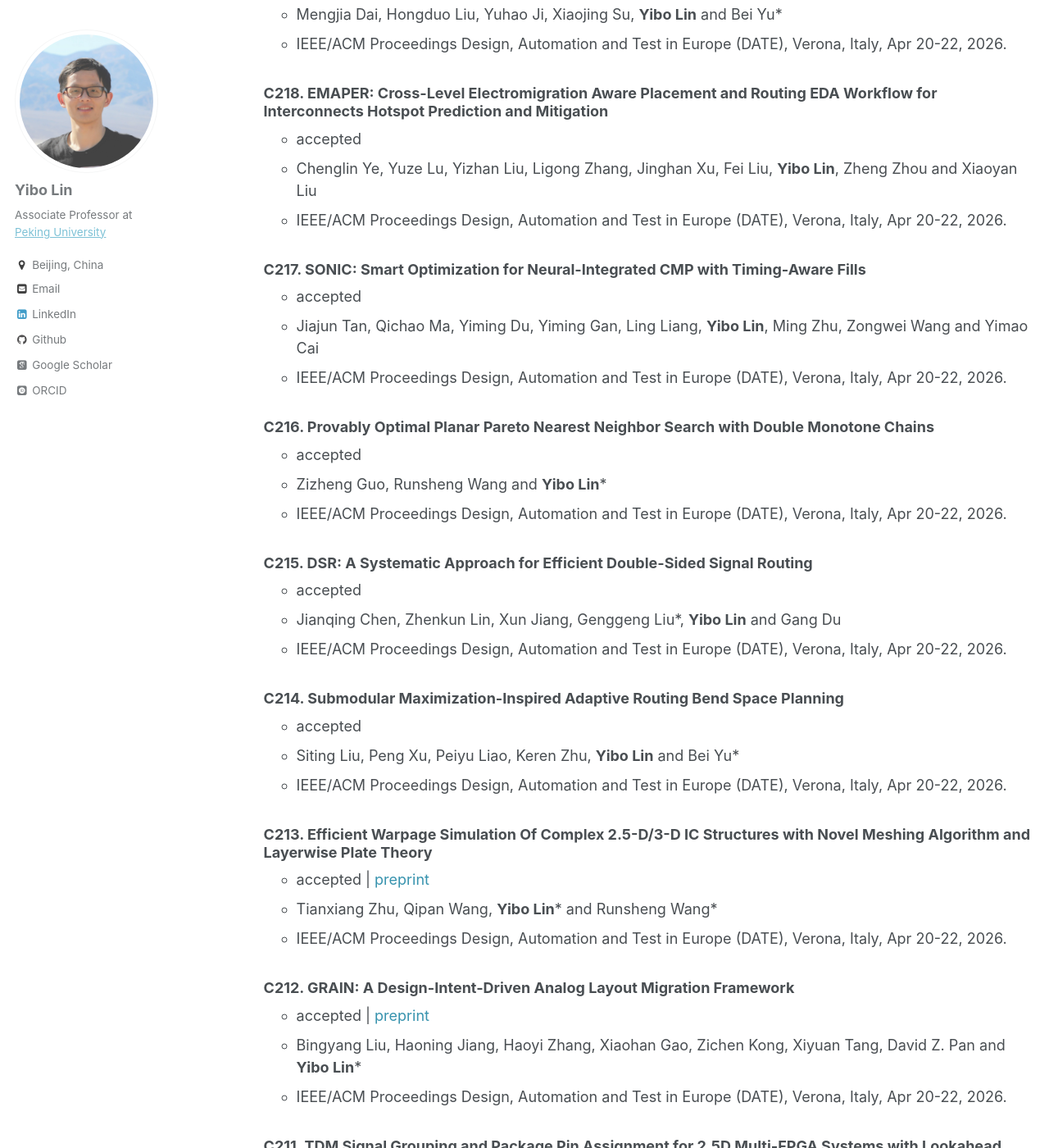
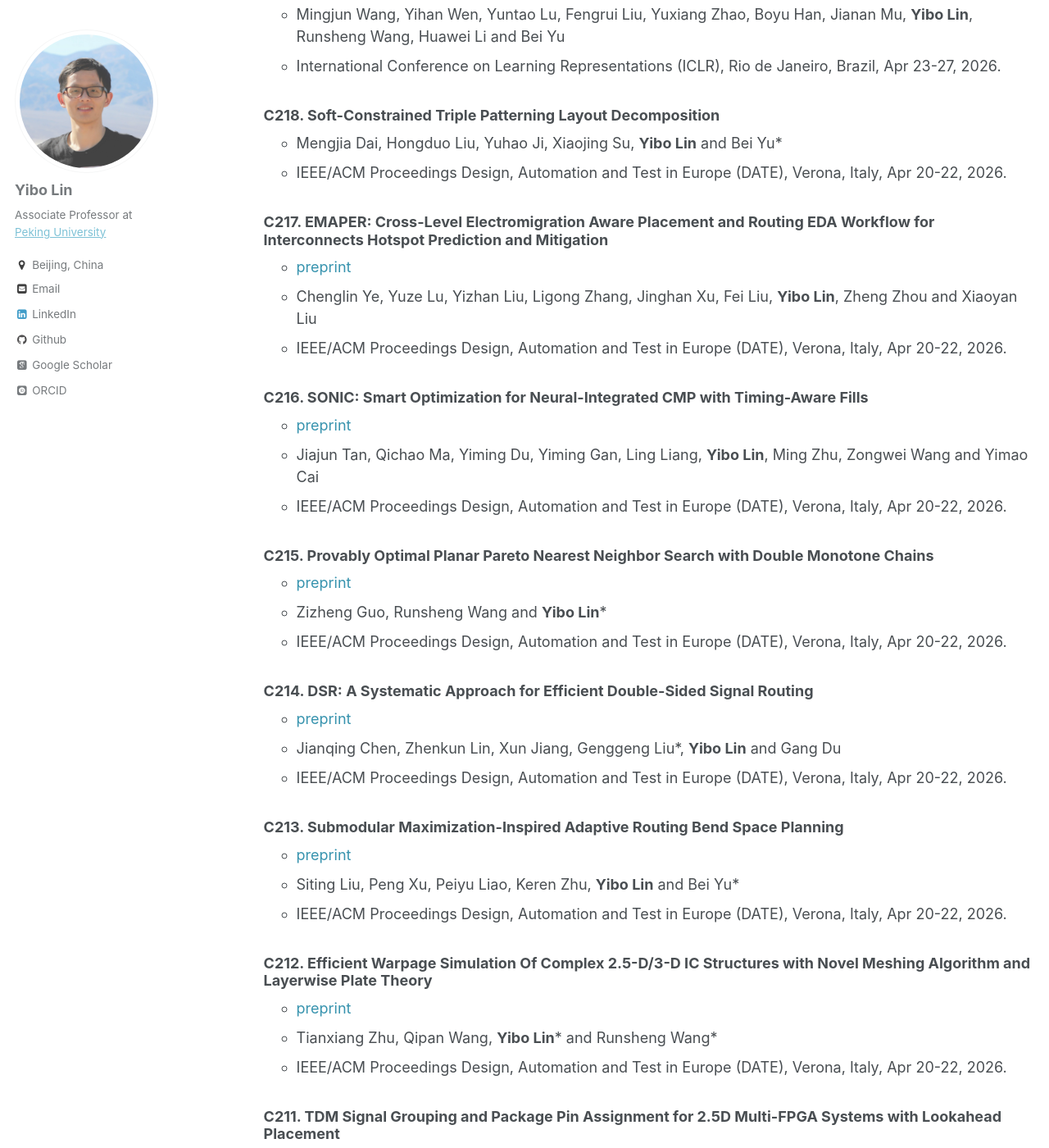
Before and after one commit to limbo018/limbo018.github.io, a Jekyll site: the page built from _pages/publications.md, in a window 1280 px wide and 1400 px high, scrolled down 3788 px. Shown: the whole window at 82% size. Built offline with Jekyll 4.4.1, drawn with Linux system fonts in a browser that asks for light colours; some web fonts are replaced; some of the changed text lies outside the part shown.

Commit message:
add date2026 and iseda2026 papers

```diff
--- a/_pages/publications.md
+++ b/_pages/publications.md
@@ -81,78 +81,77 @@
      * ACM/IEEE Design Automation Conference (DAC), Long Beach, CA, Jul 26-29, 2026.
 
   ### C226. HeteroPower: A CPU-GPU Heterogeneous Engine to Accelerate Gate-Level Power Analysis
-     * accepted
+     * <a href="/publications/papers/POWER_ISEDA2026_Shi.pdf" style="color:#3793ae">preprint</a> \| *Best Paper Nomination*
      * Xizhe Shi, Zizheng Guo, Zuodong Zhang, Yun Liang, Runsheng Wang\* and **Yibo Lin**\*
      * IEEE/ACM International Symposium of EDA (ISEDA), Singapore, May 8-12, 2026.
 
   ### C225. CAPCell: Standard Cell Layout Synthesis with Parasitic Capacitance Aware Parallel Sampling
-     * accepted
+     * <a href="/publications/papers/POWER_ISEDA2026_Shi.pdf" style="color:#3793ae">preprint</a>
      * Kairong Guo, Jiechen Huang, Wenjian Yu and **Yibo Lin**\*
      * IEEE/ACM International Symposium of EDA (ISEDA), Singapore, May 8-12, 2026.
 
   ### C224. LEGO: An LLM Skill-Based Front-End Design Generation Platform
-     * accepted
+     * <a href="/publications/papers/RTL_ISEDA2026_Lou.pdf" style="color:#3793ae">preprint</a> \| *Best Paper Nomination*
      * Jincheng Lou, Ruohan Xu, Jiecheng Ma, Runzhe Tao, Xinyu Qu and **Yibo Lin**\*
      * IEEE/ACM International Symposium of EDA (ISEDA), Singapore, May 8-12, 2026.
 
   ### C223. RePart: Efficient Hypergraph Partitioning with Logic Replication Optimization for Multi-FPGA System
-     * accepted
+     * <a href="/publications/papers/PART_ISEDA2026_Fu.pdf" style="color:#3793ae">preprint</a>
      * Zizhuo Fu, Yifan Zhou, Zhaoxin Lu, Guangyu Sun, Runsheng Wang, Meng Li\* and **Yibo Lin**\*
      * IEEE/ACM International Symposium of EDA (ISEDA), Singapore, May 8-12, 2026.
 
   ### C222. Flexible Double-Side Pin Redistribution with Efficient Virtual-Net-Guided Cell Type Assignment
-     * accepted
+     * <a href="/publications/papers/ROUTE_ISEDA2026_Jiang.pdf" style="color:#3793ae">preprint</a> \| *Best Paper Nomination*
      * Xun Jiang, Haoran Lu, Yifan Chen, Jiarui Wang, Chunyuan Zhao, Yibo Zhang, Jianxiang Jin, Heng Wu, Runsheng Wang and **Yibo Lin**\*
      * IEEE/ACM International Symposium of EDA (ISEDA), Singapore, May 8-12, 2026.
 
   ### C221. ElmoreCeff: A GPU-Friendly Elmore-Like Delay Calculator with a Closed-Form Effective Capacitance Model
-     * accepted
+     * <a href="/publications/papers/TIMING_ISEDA2026_Liu.pdf" style="color:#3793ae">preprint</a>
      * Haichuan Liu, Zizheng Guo, Runsheng Wang and **Yibo Lin**\*
      * IEEE/ACM International Symposium of EDA (ISEDA), Singapore, May 8-12, 2026.
 
-  ### C220. [CircuitNet 3.0: A Multi-Modal Dataset with Task-Oriented Augmentation for AI-Driven Circuit Design](https://openreview.net/forum?id=lEDb4gQ4dB)
+  ### C220. GRAIN: A Design-Intent-Driven Analog Layout Migration Framework
+     * <a href="/publications/papers/ANALOG_ISEDA2026_Liu.pdf" style="color:#3793ae">preprint</a>
+     * Bingyang Liu, Haoning Jiang, Haoyi Zhang, Xiaohan Gao, Zichen Kong, Xiyuan Tang, David Z. Pan and **Yibo Lin**\*
+     * IEEE/ACM International Symposium of EDA (ISEDA), Singapore, May 8-12, 2026.
+
+  ### C219. [CircuitNet 3.0: A Multi-Modal Dataset with Task-Oriented Augmentation for AI-Driven Circuit Design](https://openreview.net/forum?id=lEDb4gQ4dB)
      * <a href="https://openreview.net/forum?id=lEDb4gQ4dB" style="color:#3793ae">preprint</a> \| accepted
      * Mingjun Wang, Yihan Wen, Yuntao Lu, Fengrui Liu, Yuxiang Zhao, Boyu Han, Jianan Mu, **Yibo Lin**, Runsheng Wang, Huawei Li and Bei Yu
      * International Conference on Learning Representations (ICLR), Rio de Janeiro, Brazil, Apr 23-27, 2026.
 
-  ### C219. Soft-Constrained Triple Patterning Layout Decomposition
-     * accepted
+  ### C218. Soft-Constrained Triple Patterning Layout Decomposition
      * Mengjia Dai, Hongduo Liu, Yuhao Ji, Xiaojing Su, **Yibo Lin** and Bei Yu\*
      * IEEE/ACM Proceedings Design, Automation and Test in Europe (DATE), Verona, Italy, Apr 20-22, 2026.
 
-  ### C218. EMAPER: Cross-Level Electromigration Aware Placement and Routing EDA Workflow for Interconnects Hotspot Prediction and Mitigation
-     * accepted
+  ### C217. EMAPER: Cross-Level Electromigration Aware Placement and Routing EDA Workflow for Interconnects Hotspot Prediction and Mitigation
+     * <a href="/publications/papers/EM_DATE2026_Ye.pdf" style="color:#3793ae">preprint</a>
      * Chenglin Ye, Yuze Lu, Yizhan Liu, Ligong Zhang, Jinghan Xu, Fei Liu, **Yibo Lin**, Zheng Zhou and Xiaoyan Liu
      * IEEE/ACM Proceedings Design, Automation and Test in Europe (DATE), Verona, Italy, Apr 20-22, 2026.
 
-  ### C217. SONIC: Smart Optimization for Neural-Integrated CMP with Timing-Aware Fills
-     * accepted
+  ### C216. SONIC: Smart Optimization for Neural-Integrated CMP with Timing-Aware Fills
+     * <a href="/publications/papers/DFM_DATE2026_Tan.pdf" style="color:#3793ae">preprint</a>
      * Jiajun Tan, Qichao Ma, Yiming Du, Yiming Gan, Ling Liang, **Yibo Lin**, Ming Zhu, Zongwei Wang and Yimao Cai
      * IEEE/ACM Proceedings Design, Automation and Test in Europe (DATE), Verona, Italy, Apr 20-22, 2026.
 
-  ### C216. Provably Optimal Planar Pareto Nearest Neighbor Search with Double Monotone Chains
-     * accepted
+  ### C215. Provably Optimal Planar Pareto Nearest Neighbor Search with Double Monotone Chains
+     * <a href="/publications/papers/ROUTING_DATE2026_Guo.pdf" style="color:#3793ae">preprint</a>
      * Zizheng Guo, Runsheng Wang and **Yibo Lin**\*
      * IEEE/ACM Proceedings Design, Automation and Test in Europe (DATE), Verona, Italy, Apr 20-22, 2026.
 
-  ### C215. DSR: A Systematic Approach for Efficient Double-Sided Signal Routing
-     * accepted
+  ### C214. DSR: A Systematic Approach for Efficient Double-Sided Signal Routing
+     * <a href="/publications/papers/ROUTING_DATE2026_Chen.pdf" style="color:#3793ae">preprint</a>
      * Jianqing Chen, Zhenkun Lin, Xun Jiang, Genggeng Liu\*, **Yibo Lin** and Gang Du
      * IEEE/ACM Proceedings Design, Automation and Test in Europe (DATE), Verona, Italy, Apr 20-22, 2026.
 
-  ### C214. Submodular Maximization-Inspired Adaptive Routing Bend Space Planning
-     * accepted
+  ### C213. Submodular Maximization-Inspired Adaptive Routing Bend Space Planning
+     * <a href="/publications/papers/ROUTING_DATE2026_Liu.pdf" style="color:#3793ae">preprint</a>
      * Siting Liu, Peng Xu, Peiyu Liao, Keren Zhu, **Yibo Lin** and Bei Yu\*
      * IEEE/ACM Proceedings Design, Automation and Test in Europe (DATE), Verona, Italy, Apr 20-22, 2026.
 
-  ### C213. Efficient Warpage Simulation Of Complex 2.5-D/3-D IC Structures with Novel Meshing Algorithm and Layerwise Plate Theory
-     * accepted \| <a href="/publications/papers/THERMAL_DATE2026_Zhu.pdf" style="color:#3793ae">preprint</a>
+  ### C212. Efficient Warpage Simulation Of Complex 2.5-D/3-D IC Structures with Novel Meshing Algorithm and Layerwise Plate Theory
+     * <a href="/publications/papers/THERMAL_DATE2026_Zhu.pdf" style="color:#3793ae">preprint</a>
      * Tianxiang Zhu, Qipan Wang, **Yibo Lin**\* and Runsheng Wang\*
-     * IEEE/ACM Proceedings Design, Automation and Test in Europe (DATE), Verona, Italy, Apr 20-22, 2026.
-
-  ### C212. GRAIN: A Design-Intent-Driven Analog Layout Migration Framework
-     * accepted \| <a href="/publications/papers/ANALOG_DATE2026_Liu.pdf" style="color:#3793ae">preprint</a>
-     * Bingyang Liu, Haoning Jiang, Haoyi Zhang, Xiaohan Gao, Zichen Kong, Xiyuan Tang, David Z. Pan and **Yibo Lin**\*
      * IEEE/ACM Proceedings Design, Automation and Test in Europe (DATE), Verona, Italy, Apr 20-22, 2026.
 
   ### C211. TDM Signal Grouping and Package Pin Assignment for 2.5D Multi-FPGA Systems with Lookahead Placement
```
Also changed, not shown: _includes/publications_cv.md (+15 -15 lines), ref/publications.bib (+57 -41 lines), 15 other files.
